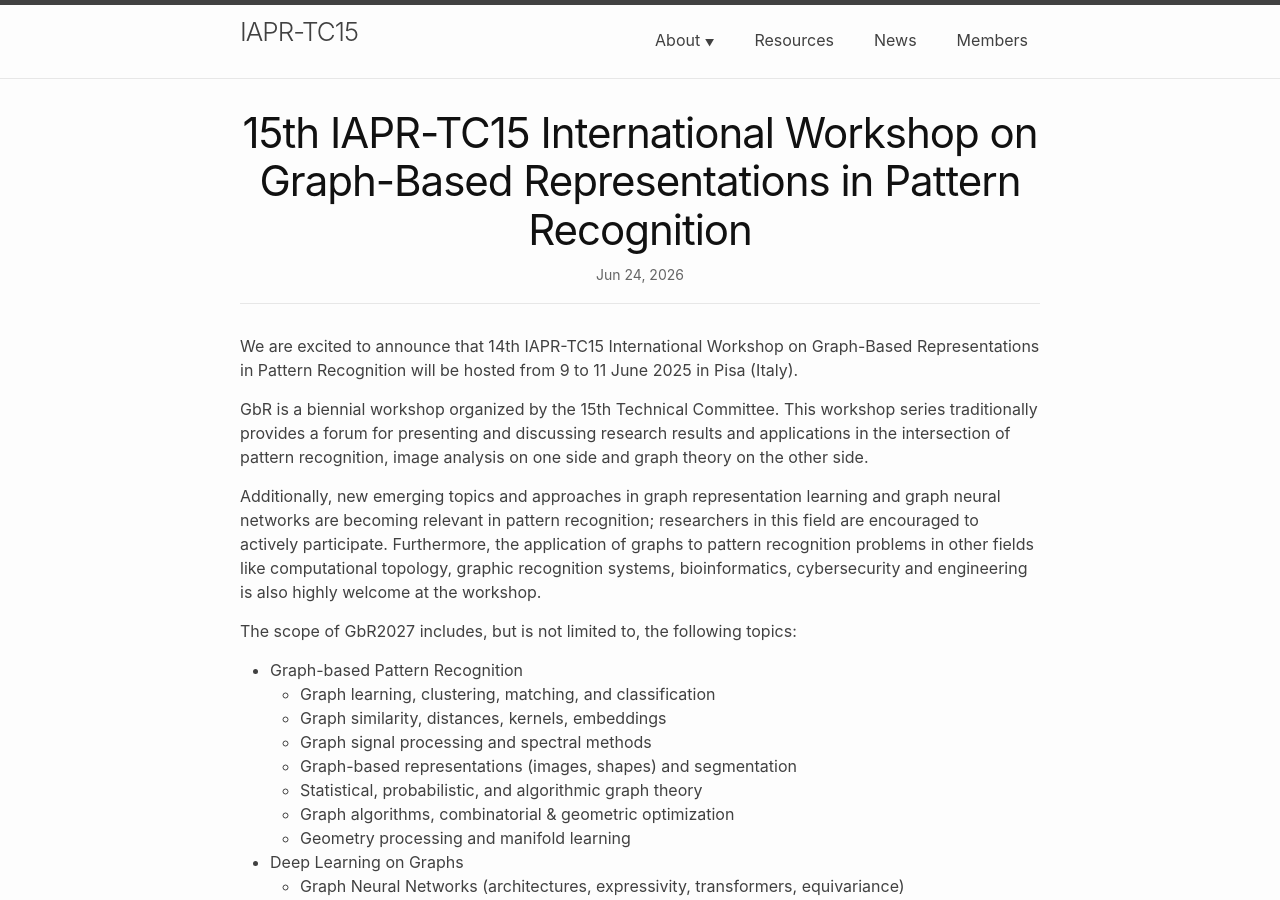
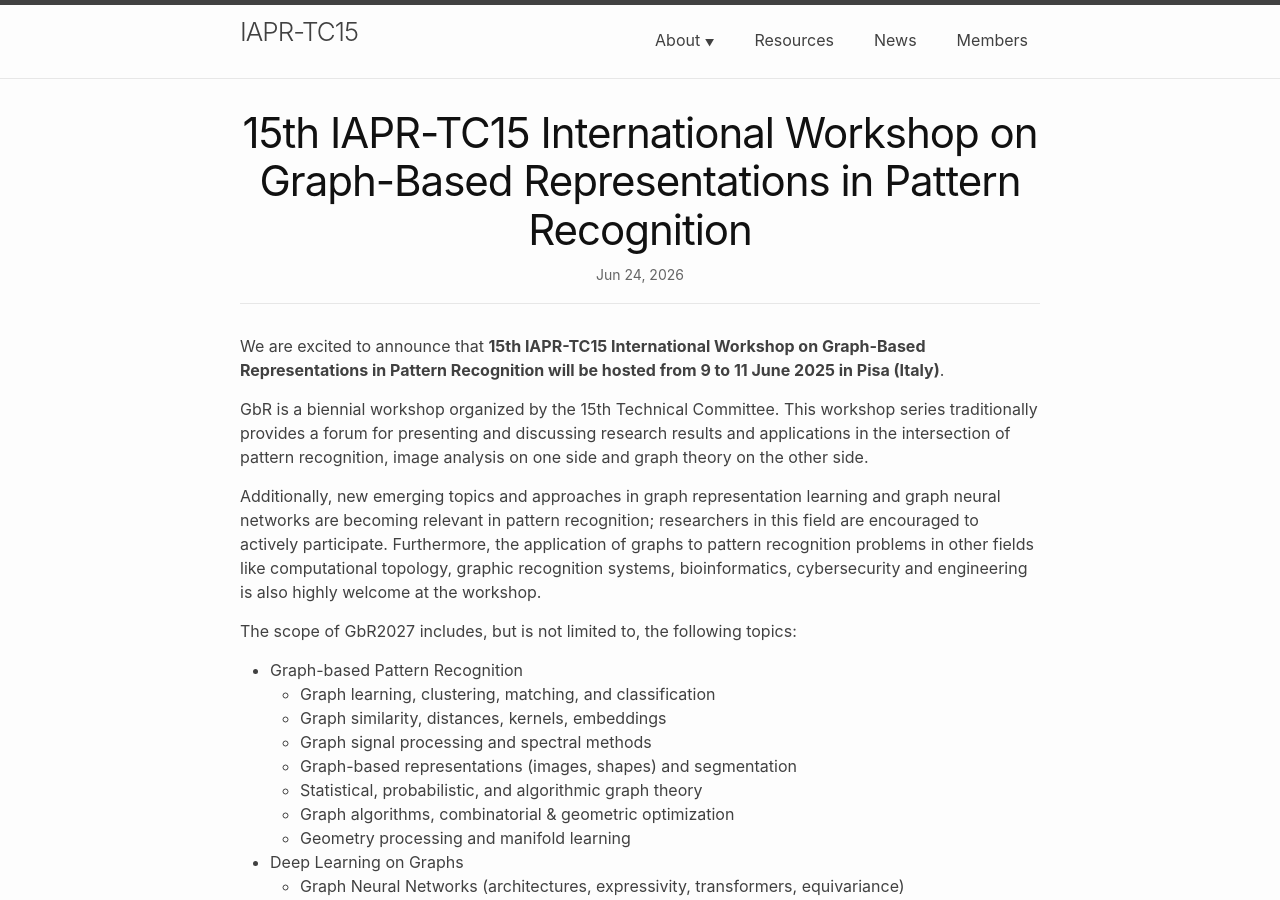
Before and after one commit to iapr-tc15/iapr-tc15.github.io, a Jekyll site: the page built from _posts/2026-06-24-gbr2027.md, in a window 1280 px wide and 900 px high. Built offline with Jekyll 4.4.1, drawn with Linux system fonts in a browser that asks for light colours.

Commit message:
Update workshop title and link in announcement

```diff
--- a/_posts/2026-06-24-gbr2027.md
+++ b/_posts/2026-06-24-gbr2027.md
@@ -5,7 +5,7 @@ date:   2026-06-24 09:11:53 +0200
 categories: news events
 ---
 
-We are excited to announce that 14th IAPR-TC15 International Workshop on Graph-Based Representations in Pattern Recognition will be hosted from 9 to 11 June 2025 in Pisa (Italy).
+We are excited to announce that **15th IAPR-TC15 International Workshop on Graph-Based Representations in Pattern Recognition will be hosted from 9 to 11 June 2025 in Pisa (Italy)**.
 
 GbR is a biennial workshop organized by the 15th Technical Committee. This workshop series traditionally provides a forum for presenting and discussing research results and applications in the intersection of pattern recognition, image analysis on one side and graph theory on the other side.
 
@@ -48,4 +48,4 @@ The proceedings of the workshop will be published in the LNCS series, and we are
 - Paper submissions due: January 30, 2027
 - Early Registration: April 30, 2027
 
-More information can be found at this [link](https://www.gbrpr.org/).
+More information can be found at this [link](https://gbrpr.org/).
```
